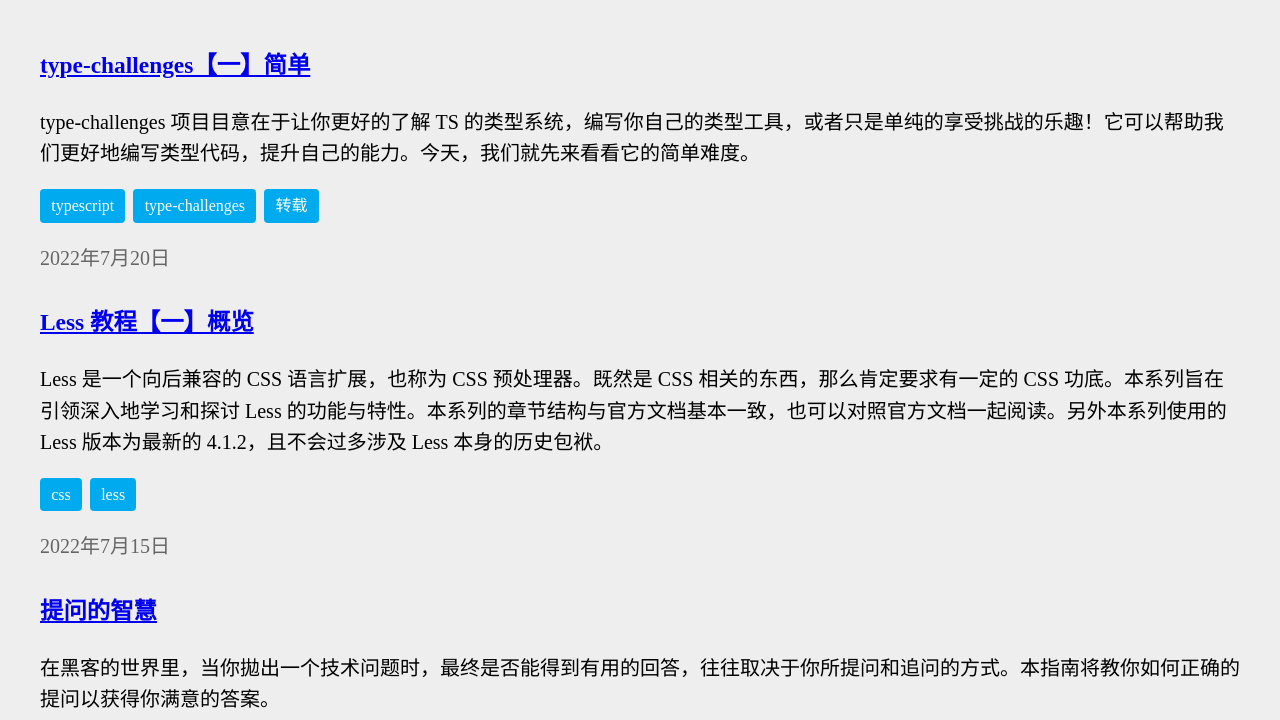
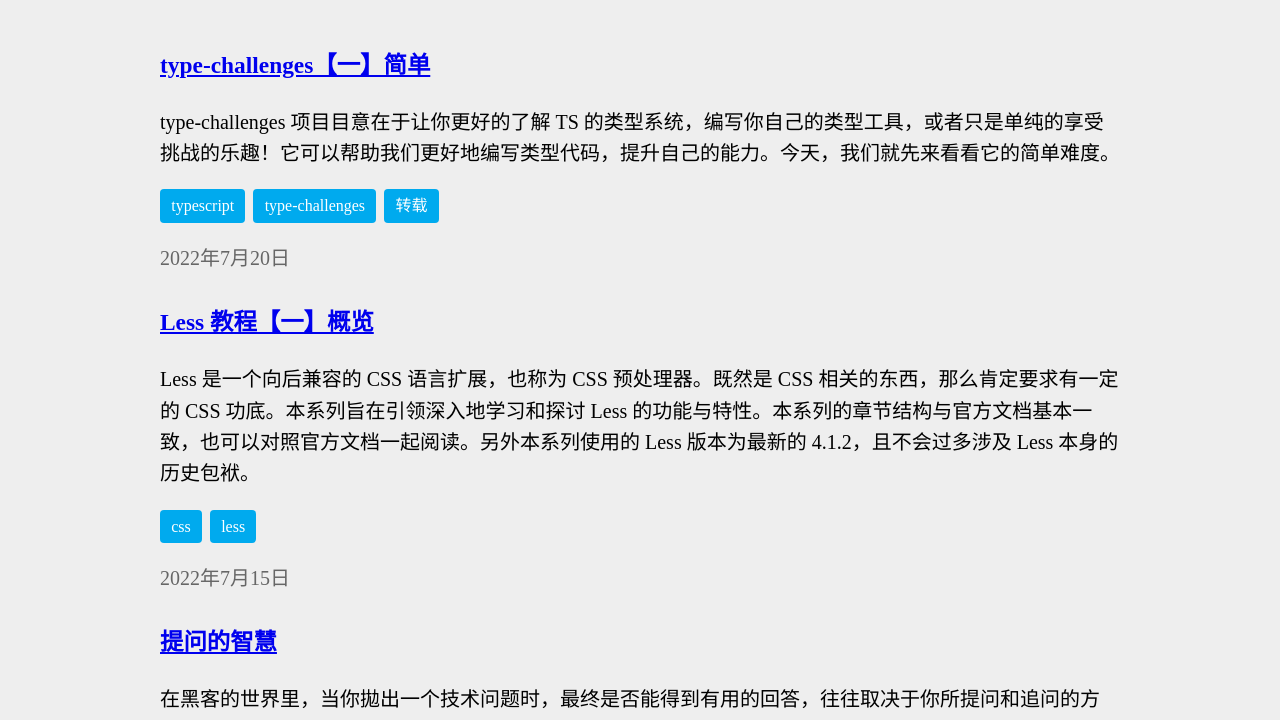
Before and after one commit to Gu-Miao/blog, an Astro site: page / in a window 1280 px wide. Shown: the part 193-913 px from the top of the page. Built offline with nearby package versions, Linux system fonts and the light colour scheme; Astro itself is replaced by a stand-in of ours.

Commit message:
Update style

```diff
--- a/src/pages/index.astro
+++ b/src/pages/index.astro
@@ -13,6 +13,7 @@
 
 <Basic {canonicalURL}>
   <div class="home">
+    <div class="container">
       <h1 class="title">{TITLE}</h1>
       <h2 class="description">{DESCRIPTION}</h2>
       <ul class="posts">
@@ -26,12 +27,18 @@
         </li>)}
       </ul>
     </div>
+  </div>
 </Basic>
 
 <style lang="less">
   .home {
     padding: 2em;
     background-color: #eee;
+
+    .container {
+      max-width: 960px;
+      margin: 0 auto;
+    }
 
     .title {
       font-family: '楷体';
```
Lines whose indentation alone changed are shown as unchanged.
